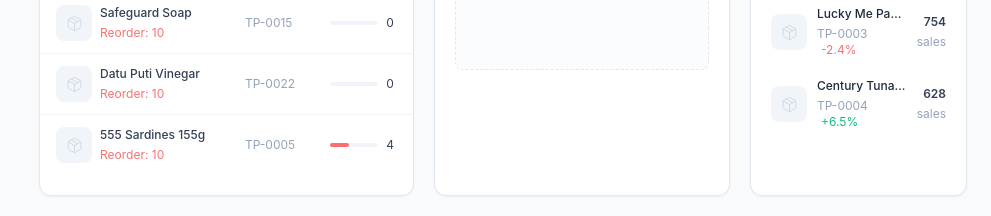
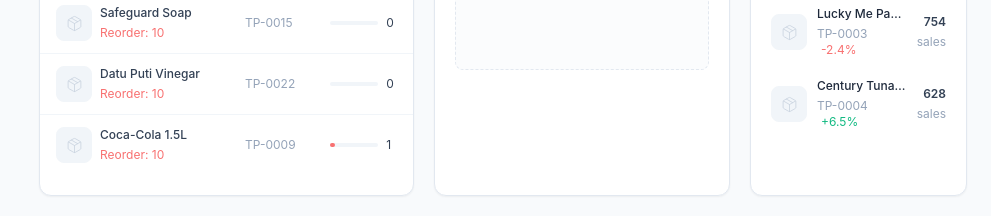
Before and after one commit to mandocdocmawin-dot/POS-System, a React (Vite) app: page / in a window 1280 px wide. Shown: the part 1060-1276 px from the top of the page, without its empty margins (289-1280 px from the left). Built offline with nearby package versions, Linux system fonts and the light colour scheme.

Commit message:
feat(data): add customer and order seed data

```diff
--- /dev/null
+++ b/src/data/seed/pos.ts
@@ -0,0 +1,22 @@
+import {WALK_IN_ID} from '../../config/pos';
+import type {Customer,Order,PaymentMethod} from '../../types/pos';
+import type {StockMovement} from '../../types/models';
+import {products} from './products';
+import {units} from './units';
+import {calculateTotals} from '../../utils/pos';
+import {formatOrderNo} from '../../utils/orderNo';
+export function createPosSeed() {
+ const now=new Date();
+ const customers:Customer[]=['Walk-in Customer','Maria Santos','Jose Cruz','Ana Reyes','Carlo Garcia','Bea Dela Cruz'].map((name,i)=>({id:i===0?WALK_IN_ID:`customer-${i}`,name,phone:i ? `0917000000${i}`:undefined,points:0,tier:'Regular',creditBalance:0,createdAt:now.toISOString(),isWalkIn:i===0}));
+ const orders:Order[]=Array.from({length:12},(_,i)=>{
+  const p=products.filter(p=>!p.hasVariants)[i];
+  const date=new Date(now);date.setDate(date.getDate()-Math.floor(i*7/12));date.setHours(Math.max(0,now.getHours()-1),i*3,0,0);
+  const createdAt=date.toISOString();
+  const totals=calculateTotals([{id:`seed-line-${i}`,productId:p.id,name:p.name,sku:p.sku,unitPrice:p.sellingPrice,costPrice:p.costPrice,quantity:1+(i%3),taxRate:p.taxRate,unitShortName:units.find(u=>u.id===p.unitId)!.shortName}]);
+  const customer=customers[i%customers.length];
+  const points=customer.isWalkIn?0:Math.floor(totals.grandTotal/100);customer.points+=points;
+  return {id:`seed-order-${i}`,orderNo:formatOrderNo(i+1),branchId:i%4===3?'Branch 2':'Main Branch',customerId:customer.id,customerName:customer.name,...totals,payments:[{id:`seed-payment-${i}`,method:(['cash','gcash','maya','card','bank'] as PaymentMethod[])[i%5],amount:totals.grandTotal,createdAt}],amountPaid:totals.grandTotal,balanceDue:0,change:0,paymentStatus:'paid',orderStatus:'completed',cashier:'Demo Admin',createdAt,pointsEarned:points};
+ });
+ const movements:StockMovement[]=orders.flatMap(o=>o.items.map(l=>({id:`seed-sale-${l.id}`,productId:l.productId,variantId:l.variantId,type:'out',quantity:l.quantity,reason:'Sale',reference:o.orderNo,createdAt:o.createdAt,createdBy:'Demo Admin'})));
+ return {customers,orders,movements,counter:12};
+}
--- a/src/main.tsx
+++ b/src/main.tsx
@@ -1,3 +1,4 @@
+import {initializePosData} from './services/initializePosData';
 import { StrictMode } from "react";
 import { createRoot } from "react-dom/client";
 import "./index.css";
@@ -5,6 +6,7 @@ import App from "./App.tsx";
 
 import { dataService } from "./services/dataService";
 dataService.initialize();
+initializePosData();
 
 createRoot(document.getElementById("root")!).render(
   <StrictMode>
--- /dev/null
+++ b/src/services/initializePosData.ts
@@ -0,0 +1,16 @@
+import {useCustomerStore} from '../store/useCustomerStore';
+import {useOrderStore} from '../store/useOrderStore';
+import {useStockStore} from '../store/useStockStore';
+import {createPosSeed} from '../data/seed/pos';
+export function initializePosData() {
+ if (localStorage.getItem('tindapos:customers')===null && localStorage.getItem('tindapos:orders')===null) {
+  const seed=createPosSeed();
+  // Existing catalogues may have been edited: only seed sales for unchanged, available products.
+  const stock=useStockStore.getState().movements;
+  const balances=new Map<string,number>();stock.forEach(m=>balances.set(m.productId,(balances.get(m.productId)??0)+(m.type==='out'?-m.quantity:m.quantity)));
+  const orders=seed.orders.filter(o=>o.items.every(l=>{const available=balances.get(l.productId)??0;if(available<l.quantity)return false;balances.set(l.productId,available-l.quantity);return true;}));
+  useCustomerStore.setState({customers:seed.customers});
+  useOrderStore.setState({orders,counter:seed.counter});
+  useStockStore.setState({movements:[...stock,...seed.movements.filter(m=>orders.some(o=>o.orderNo===m.reference))]});
+ }
+}
--- a/src/store/usePosStore.ts
+++ b/src/store/usePosStore.ts
@@ -3,4 +3,4 @@ import {persist} from 'zustand/middleware';
 import type {CartItem, Discount} from '../types/pos';
 import {WALK_IN_ID} from '../config/pos';
 export interface PosState {cart:CartItem[]; customerId:string; orderDiscount:Discount; note:string; activeOrderNo:string}
-export const usePosStore=create<PosState>()(persist<PosState>(()=>({cart:[],customerId:WALK_IN_ID,orderDiscount:{type:'fixed',value:0},note:'',activeOrderNo:'TP-000001'}),{name:'tindapos:poss',version:1}));
+export const usePosStore=create<PosState>()(persist<PosState>(()=>({cart:[],customerId:WALK_IN_ID,orderDiscount:{type:'fixed',value:0},note:'',activeOrderNo:'TP-000001'}),{name:'tindapos:pos',version:1}));
```
